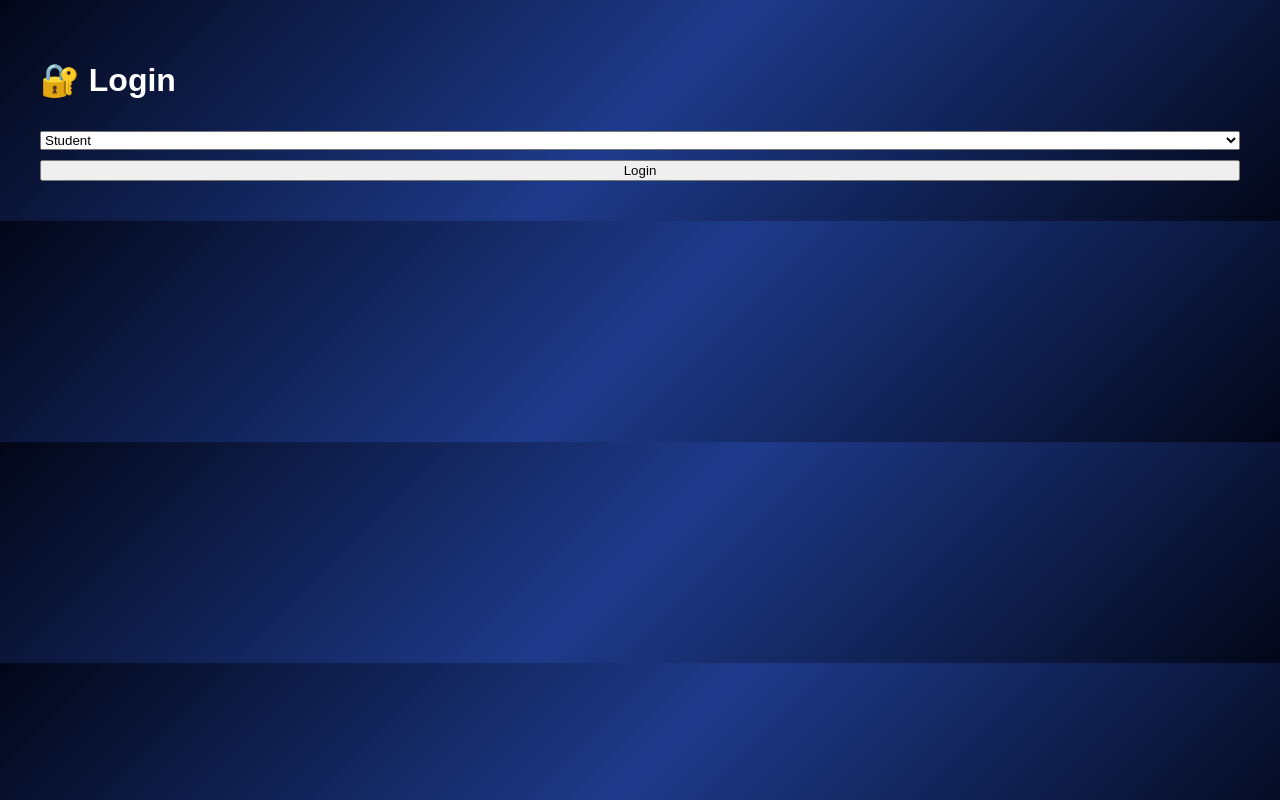
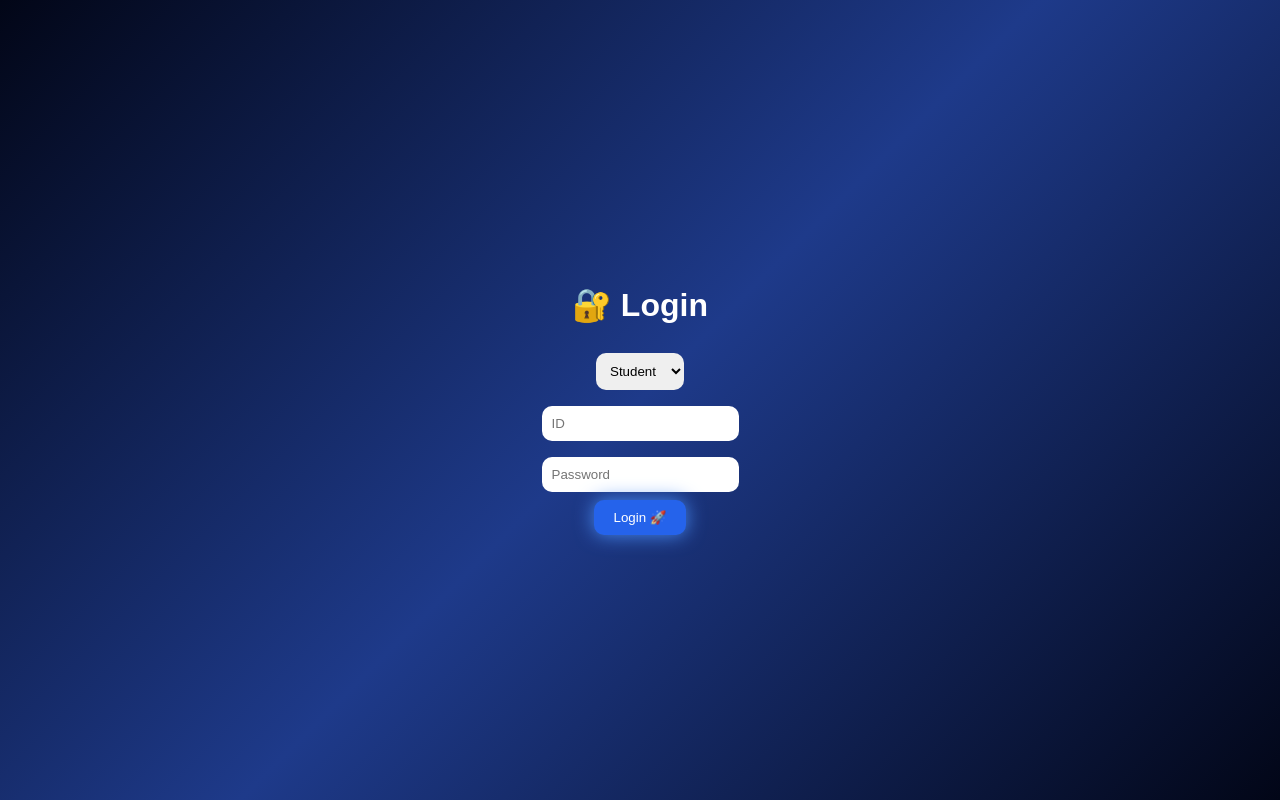
Before and after one commit to Suhrit-GG/doubtx-ai-v2, a Next.js app: page /login in a window 1280 px wide. Built offline with nearby package versions, Linux system fonts and the light colour scheme.

Commit message:
FINAL UI + LOGIN + ANIMATIONS

```diff
--- a/app/globals.css
+++ b/app/globals.css
@@ -1,58 +1,101 @@
 body {
   margin: 0;
-  font-family: Arial, sans-serif;
+  font-family: Arial;
   background: linear-gradient(135deg, #020617, #1e3a8a, #020617);
   color: white;
 }
 
-/* Glass card */
-.card {
-  background: rgba(255, 255, 255, 0.08);
-  backdrop-filter: blur(10px);
-  padding: 20px;
-  border-radius: 15px;
-  box-shadow: 0 0 20px rgba(0,0,0,0.3);
+/* Layout */
+.home, .login, .page {
+  height: 100vh;
+  display: flex;
+  flex-direction: column;
+  align-items: center;
+  justify-content: center;
 }
 
-/* Input */
+/* Inputs */
 .input {
   padding: 10px;
+  margin: 8px;
   border-radius: 10px;
   border: none;
-  outline: none;
-  width: 100%;
-  margin-top: 10px;
 }
 
-/* Button */
-.button {
+/* Buttons */
+.btn {
   padding: 10px 20px;
+  border: none;
   border-radius: 10px;
-  border: none;
-  background: #2563eb;
-  color: white;
   cursor: pointer;
-  margin-top: 10px;
+  transition: 0.3s;
 }
 
-.button:hover {
-  background: #1d4ed8;
+.blue { background: #2563eb; color: white; }
+.green { background: #16a34a; color: white; }
+
+.btn:hover {
+  transform: scale(1.1);
 }
 
-/* Chat bubble */
-.chat-user {
+/* Glow animation */
+.glow {
+  box-shadow: 0 0 10px #2563eb;
+  animation: glow 1.5s infinite alternate;
+}
+
+@keyframes glow {
+  from { box-shadow: 0 0 10px #2563eb; }
+  to { box-shadow: 0 0 25px #60a5fa; }
+}
+
+/* Fade animation */
+.fade {
+  animation: fade 1s ease;
+}
+
+@keyframes fade {
+  from { opacity: 0; transform: translateY(20px); }
+  to { opacity: 1; transform: translateY(0); }
+}
+
+/* Chat */
+.chatbox {
+  height: 50vh;
+  width: 300px;
+  overflow-y: auto;
+  margin-bottom: 10px;
+}
+
+.msg {
+  padding: 10px;
+  margin: 5px;
+  border-radius: 10px;
+  animation: pop 0.3s ease;
+}
+
+.user {
   background: #2563eb;
-  padding: 10px;
-  border-radius: 10px;
-  margin: 5px;
-  max-width: 60%;
   align-self: flex-end;
 }
 
-.chat-ai {
+.ai {
   background: rgba(255,255,255,0.2);
-  padding: 10px;
-  border-radius: 10px;
-  margin: 5px;
-  max-width: 60%;
 }
+
+@keyframes pop {
+  from { transform: scale(0.8); opacity: 0; }
+  to { transform: scale(1); opacity: 1; }
+}
+
+/* Card */
+.card {
+  padding: 20px;
+  border-radius: 15px;
+  background: rgba(255,255,255,0.1);
+  transition: 0.3s;
+}
+
+.card:hover {
+  transform: scale(1.05);
+}
--- a/app/login/page.tsx
+++ b/app/login/page.tsx
@@ -3,66 +3,56 @@
 import { useState } from "react";
 import { useRouter } from "next/navigation";
 
-export default function LoginPage() {
+export default function Login() {
   const router = useRouter();
 
-  const [role, setRole] = useState<"student" | "teacher">("student");
-  const [teacherId, setTeacherId] = useState("");
-  const [password, setPassword] = useState("");
+  const [role, setRole] = useState("student");
+  const [id, setId] = useState("");
+  const [pass, setPass] = useState("");
 
-  const handleLogin = () => {
-    if (role === "student") {
-      localStorage.setItem("user", "student");
-      router.push("/student");
-      return;
-    }
-
-    // ✅ Teacher login (simple)
-    if (teacherId === "teacher" && password === "1234") {
+  const login = () => {
+    if (role === "teacher") {
+      if (id === "teacher123" && pass === "teacher") {
         localStorage.setItem("user", "teacher");
         router.push("/teacher");
       } else {
-      alert("Wrong ID or Password");
+        alert("Wrong Teacher Credentials");
+      }
+    } else {
+      if (id === "student123" && pass === "student") {
+        localStorage.setItem("user", "student");
+        router.push("/student");
+      } else {
+        alert("Wrong Student Credentials");
+      }
     }
   };
 
   return (
-    <div style={container}>
-      <h1>🔐 Login</h1>
+    <div className="login">
+      <h1 className="fade">🔐 Login</h1>
 
-      <select
-        value={role}
-        onChange={(e) => setRole(e.target.value as "student" | "teacher")}
-      >
+      <select onChange={(e) => setRole(e.target.value)} className="input">
         <option value="student">Student</option>
         <option value="teacher">Teacher</option>
       </select>
 
-      {role === "teacher" && (
-        <>
       <input
-            placeholder="Teacher ID"
-            value={teacherId}
-            onChange={(e) => setTeacherId(e.target.value)}
+        placeholder="ID"
+        className="input"
+        onChange={(e) => setId(e.target.value)}
       />
 
       <input
         type="password"
         placeholder="Password"
-            value={password}
-            onChange={(e) => setPassword(e.target.value)}
+        className="input"
+        onChange={(e) => setPass(e.target.value)}
       />
-        </>
-      )}
 
-      <button onClick={handleLogin}>Login</button>
+      <button className="btn blue glow" onClick={login}>
+        Login 🚀
+      </button>
     </div>
   );
 }
-
-const container = {
-  display: "flex",
-  flexDirection: "column" as const,
-  gap: "10px",
-  padding: "40px",
-};
```
Also changed, not shown: app/page.tsx (+10 -17 lines), app/student/page.tsx (+18 -18 lines), app/teacher/page.tsx (+15 -4 lines). Lines whose indentation alone changed are shown as unchanged.
